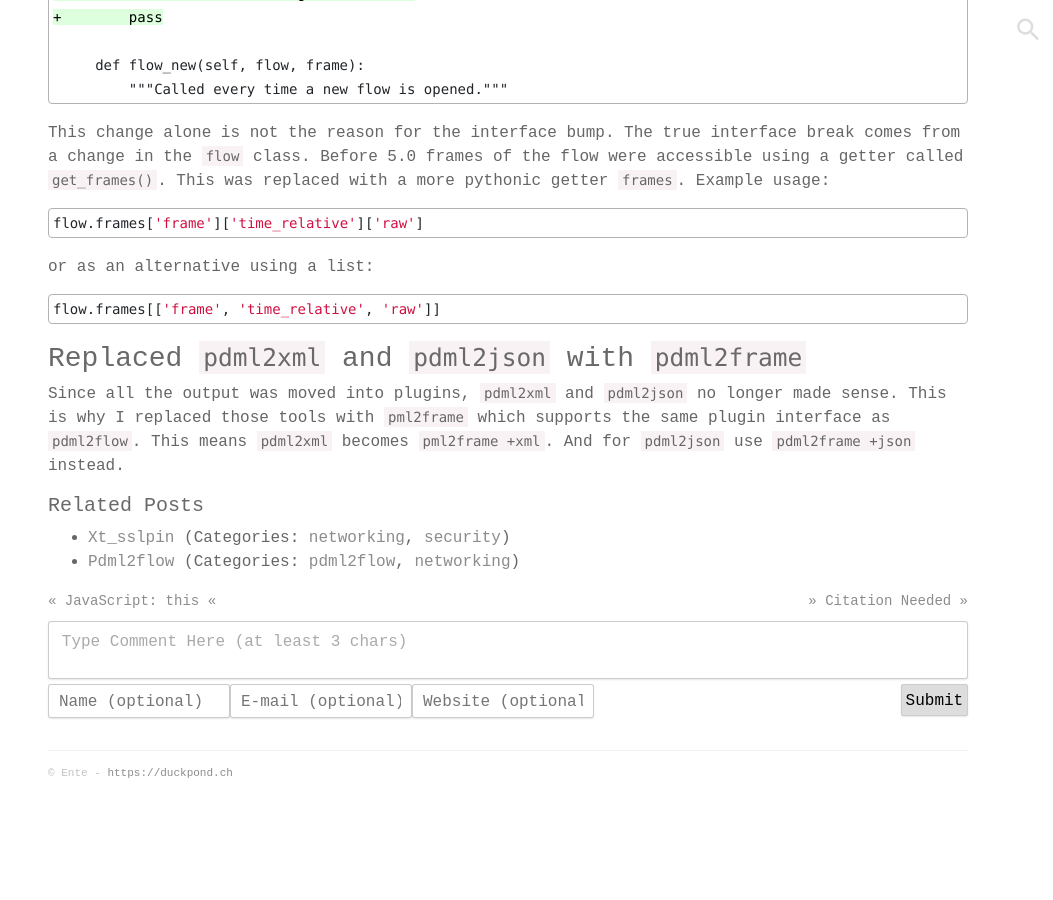
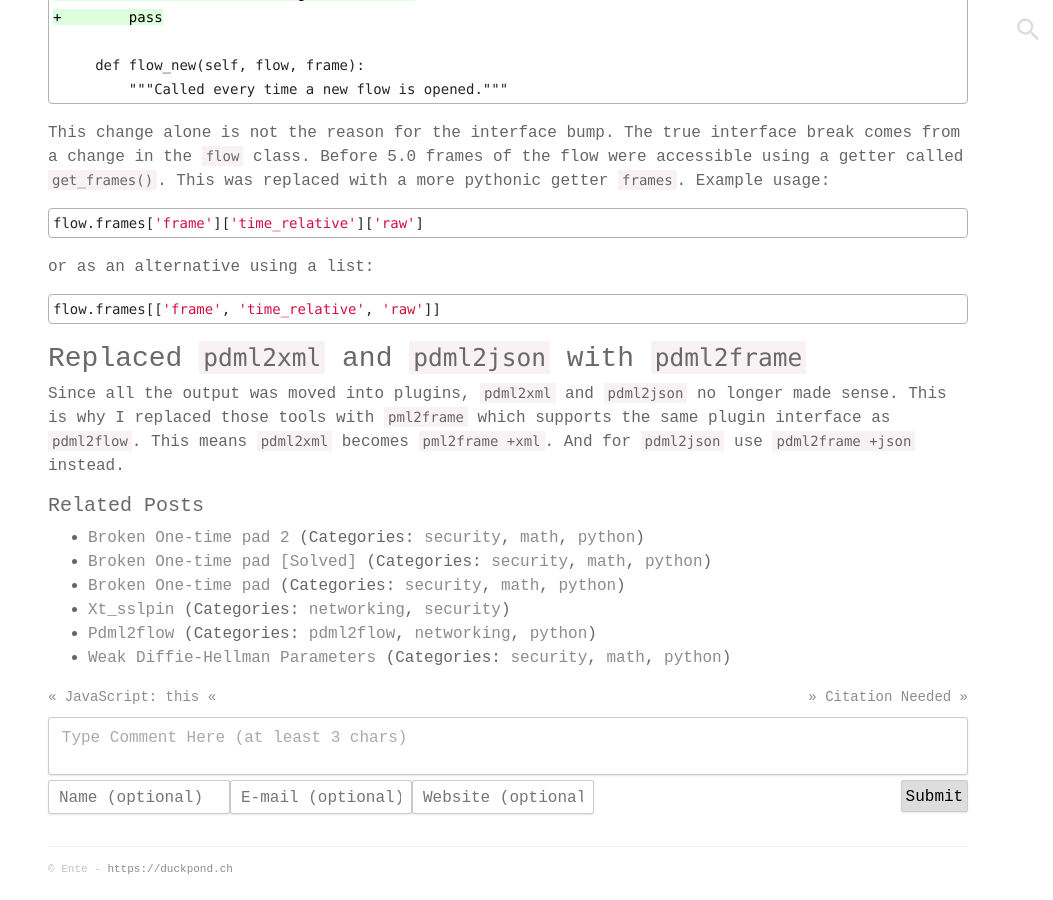
Before and after one commit to Enteee/duckpond.ch, a Jekyll site: the page built from _posts/2018-11-12-pdml2flow-5.0.md, in a window 1280 px wide and 900 px high, scrolled down 1208 px. Shown: the whole window, without its empty margins (227-1280 px from the left). Built offline with Jekyll 4.4.1, drawn with Linux system fonts in a browser that asks for light colours; comment, search, counter and statistics services are not loaded; before the commit the page ends 2012 px from its top, so only the background shows below that.

Commit message:
Fill python category

```diff
--- a/_posts/2016-06-21-weak-dh-params.md
+++ b/_posts/2016-06-21-weak-dh-params.md
@@ -2,8 +2,10 @@
 layout: post
 title:  "Weak Diffie-Hellman Parameters"
 keywords: [diffie-hellman parameters, logjam]
-categories: [security]
+categories: [security, math, python]
 image: /static/posts/weak-dh-parameters/ssl_lab-ciphers-weak.png
+redirect_from:
+  - /security/2016/06/21/weak-dh-params.html
 ---
 
 Not a long time ago a friend of mine told me that the nginx at duckpond.ch is using 1024 bit standard DH parameters.
--- a/_posts/2016-09-15-broken-one-time-pad.md
+++ b/_posts/2016-09-15-broken-one-time-pad.md
@@ -1,9 +1,11 @@
 ---
 layout: post
 title: "Broken One-time pad"
-categories: [security, math]
+categories: [security, math, python]
 image: /static/posts/broken-one-time-pad/wallet.png
 keywords: [one-time pad, challenge]
+redirect_from:
+  - /security/math/2016/09/15/broken-one-time-pad.html
 ---
 
 There are many mistakes to be made when implementing crypto. So let's make some, abuse them and learn.
--- a/_posts/2016-10-23-broken-one-time-pad-solved.md
+++ b/_posts/2016-10-23-broken-one-time-pad-solved.md
@@ -1,9 +1,11 @@
 ---
 layout: post
 title: "Broken One-time pad [Solved]"
-categories: [security, math]
+categories: [security, math, python]
 image: /static/posts/broken-one-time-pad-solved/repeating_pad_xor.png
 keywords: [one-time pad, challenge]
+redirect_from:
+  - /security/math/2016/10/23/broken-one-time-pad-solved.html
 ---
 
 The [broken one-time pad] was solved. On reddit a user called svvw [^0] [claimed to be the one](https://www.reddit.com/r/cryptography/comments/52vktn/broken_onetime_pad_lets_implement_crypto_and/d7p6e1w) who did it.
--- a/_posts/2017-05-18-broken-one-time-pad-2.md
+++ b/_posts/2017-05-18-broken-one-time-pad-2.md
@@ -2,8 +2,10 @@
 layout: post
 title: "Broken One-time pad 2"
 image: /static/posts/broken-one-time-pad-2/wallet.png
-categories: [security, math]
+categories: [security, math, python]
 keywords: [one-time pad, challenge]
+redirect_from:
+  - /security/math/2017/05/18/broken-one-time-pad-2.html
 ---
 
 The key to [my new bitcoin wallet](https://blockchain.info/address/15DLuxjMPhYwyHUSXR7APSAiaHBbCKfpsr) can be downloaded by a simple `nc duckpond.ch 8889`.
--- a/_posts/2018-11-12-pdml2flow-5.0.md
+++ b/_posts/2018-11-12-pdml2flow-5.0.md
@@ -1,7 +1,9 @@
 ---
 layout: post
 keywords: [tshark, wireshark, flow, network]
-categories: [pdml2flow, networking]
+categories: [pdml2flow, networking, python]
+redirect_from:
+  - /pdml2flow/networking/2018/11/12/pdml2flow-5.0.html
 ---
 
 `pdml2flow` version 5.0 was released. New key features are:
```
Also changed, not shown: _posts/2016-08-09-pdml2flow.md (+3 -1 lines).
